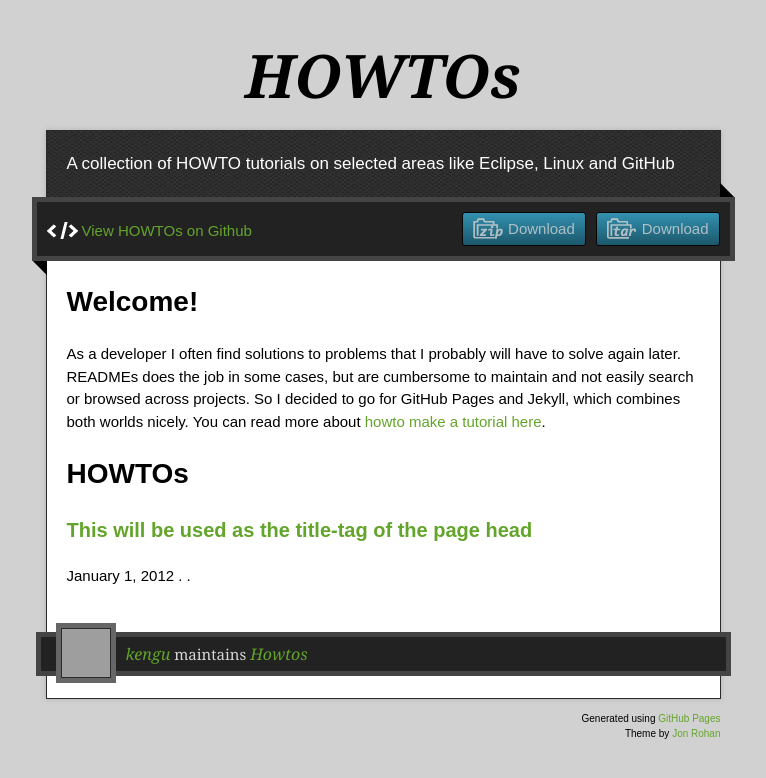
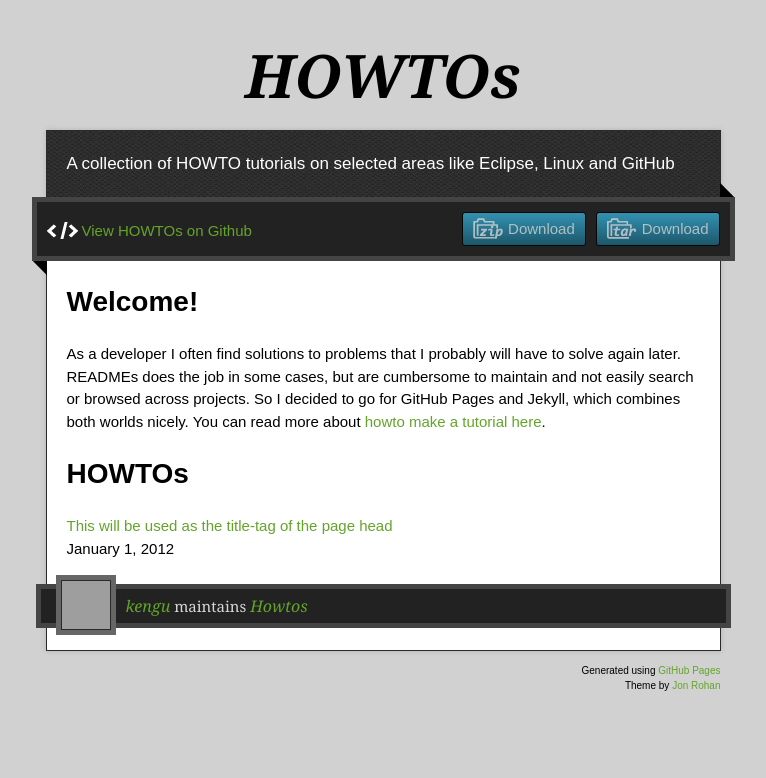
Before and after one commit to kengu/howtos, a Jekyll site: the page built from index.md, in a window 1280 px wide. Shown: the top 778 px of the page, without its empty margins (257-1023 px from the left). Built offline with Jekyll 4.4.1, drawn with Linux system fonts in a browser that asks for light colours; nearby versions of some CDN libraries; grey boxes are pictures that could not be loaded.

Commit message:
Update _layouts/index.html

```diff
--- a/_layouts/index.html
+++ b/_layouts/index.html
@@ -42,8 +42,8 @@
       {% if page.toc %}
 	<h1>{{ page.toc_title }}</h1>
         {% for post in site.posts %}
-          <h3><a href="{{ post.url }}">{{ post.title }}</a></h3>
-          <p><small><strong>{{ post.date | date: "%B %e, %Y" }}</strong> . {{ post.category }} . </small></p>
+          <a href="{{ post.url }}">{{ post.title }}</a>
+          <br /><small><strong>{{ post.date | date: "%B %e, %Y" }}</strong></small>
         {% endfor %}
       {% endif %}
         </article>
```
